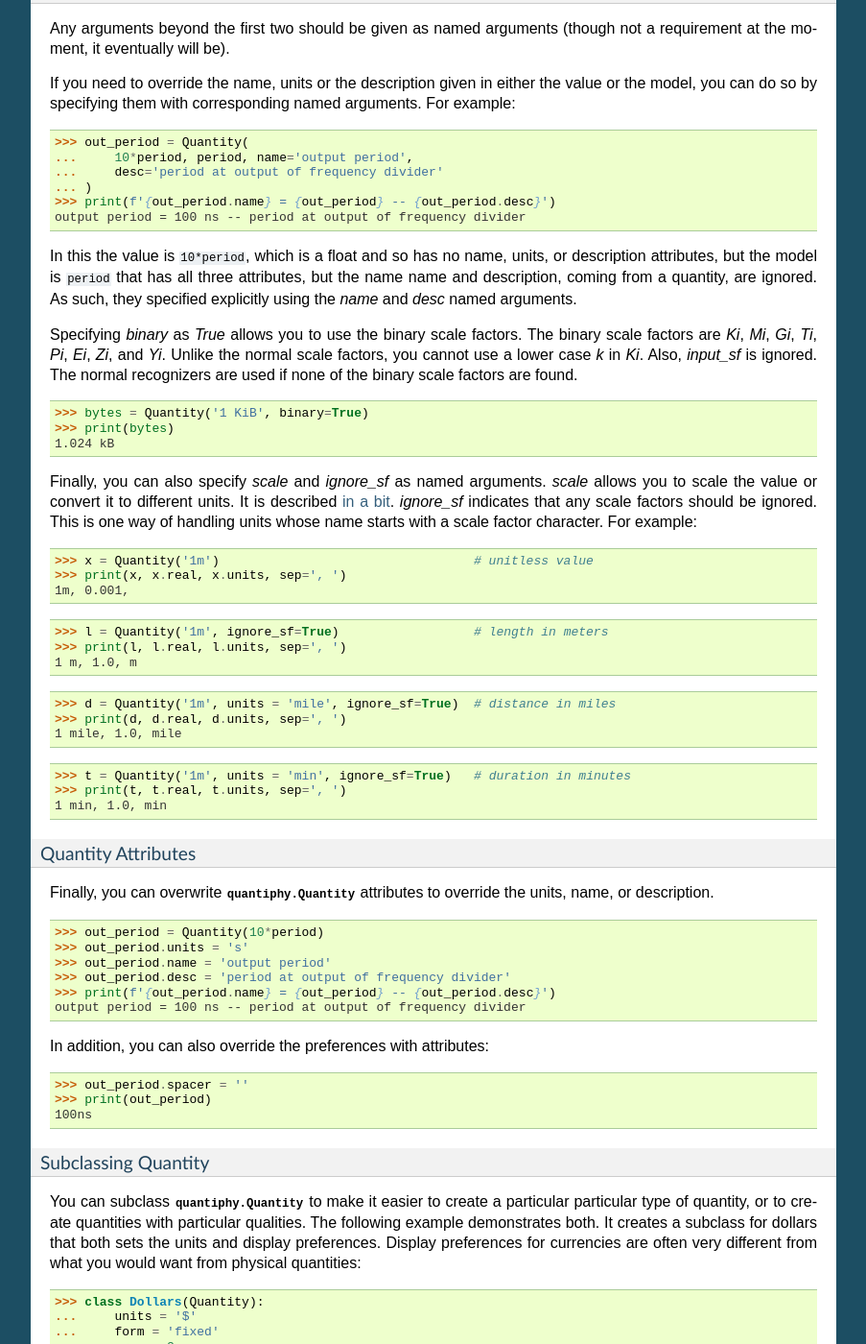
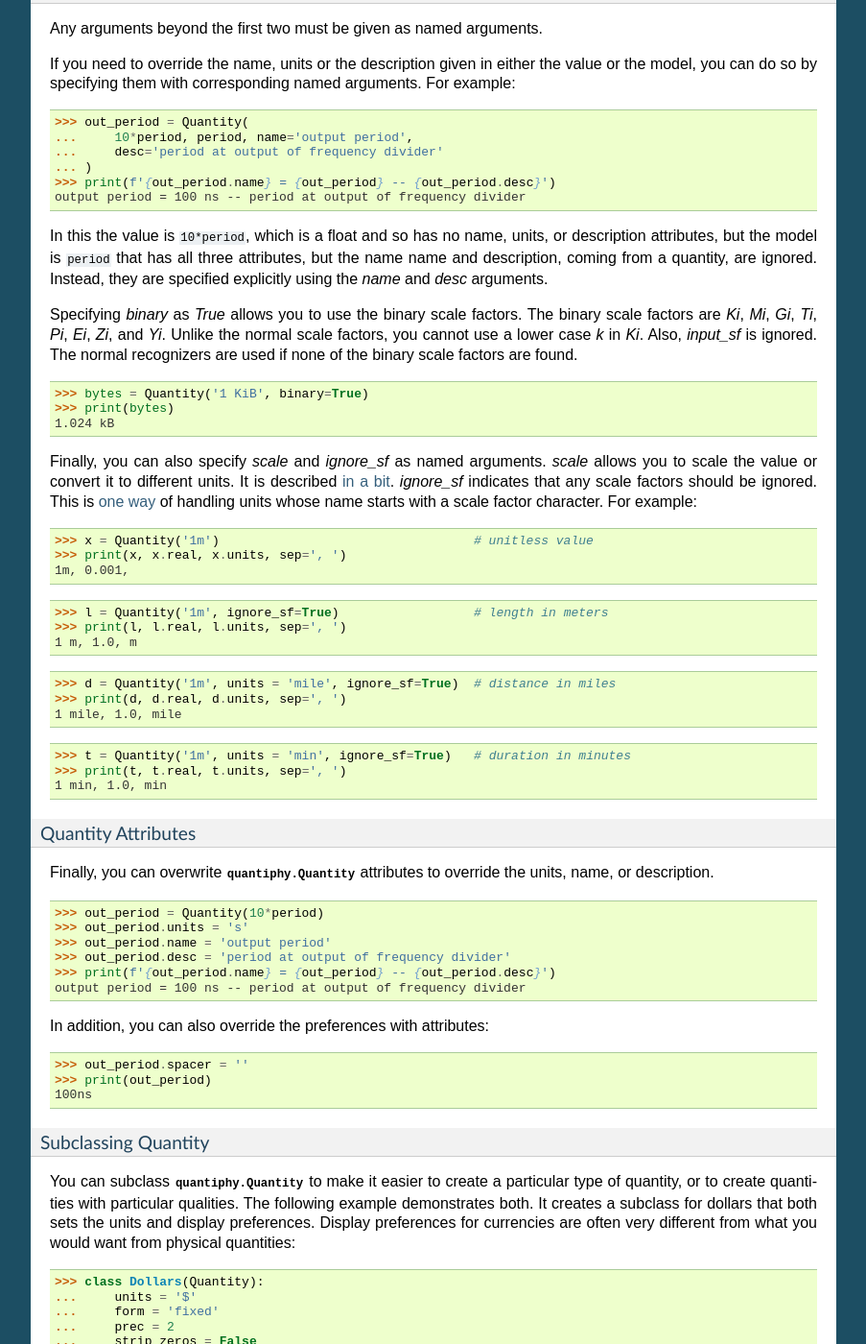
Before and after one commit to KenKundert/quantiphy, a Sphinx documentation site: the page built from doc/user.rst, in a window 1280 px wide and 1400 px high, scrolled down 4887 px. Shown: the whole window at 96% size, without its empty margins (198-1101 px from the left). Built offline with Sphinx 7.4.7, drawn with Linux system fonts in a browser that asks for light colours; some of the changed text lies outside the part shown.

Commit message:
Edit the documentation.

```diff
--- a/doc/examples.rst
+++ b/doc/examples.rst
@@ -368,8 +368,8 @@
 normally the return value is discarded.
 
 Another example of using *QuantiPhy* to implement casual time units is the
-*alarm* script, which notifies you as reminder after the specified amount of
-time has past. You can find `alarm <https://github.com/KenKundert/alarm>`_ on
+*remind* script, which notifies you as reminder after the specified amount of
+time has past. You can find `remind <https://github.com/KenKundert/remind>`_ on
 GitHub.
 
 .. hide the following
@@ -935,7 +935,7 @@
     100000 ADA =   $8,203.00  4%   (1 ADA =     $0.08)
          Total = $218,227.10
 
-A more sophisticated version of `cryptcurrency
+A more sophisticated version of `cryptocurrency
 <https://github.com/KenKundert/cryptocurrency/blob/master/cryptocurrency>`_
 this example can be found on GitHub.
 
--- a/doc/user.rst
+++ b/doc/user.rst
@@ -314,8 +314,7 @@
 The Remaining Arguments
 """""""""""""""""""""""
 
-Any arguments beyond the first two should be given as named arguments (though
-not a requirement at the moment, it eventually will be).
+Any arguments beyond the first two must be given as named arguments.
 
 If you need to override the name, units or the description given in either the
 value or the model, you can do so by specifying them with corresponding named
@@ -333,7 +332,7 @@
 In this the value is ``10*period``, which is a float and so has no name, units,
 or description attributes, but the model is ``period`` that has all three
 attributes, but the name name and description, coming from a quantity, are
-ignored. As such, they specified explicitly using the *name* and *desc* named
+ignored. Instead, they are specified explicitly using the *name* and *desc*
 arguments.
 
 Specifying *binary* as *True* allows you to use the binary scale factors. The
@@ -349,8 +348,8 @@
 Finally, you can also specify *scale* and *ignore_sf* as named arguments.
 *scale* allows you to scale the value or convert it to different units. It is
 described :ref:`in a bit <scaling upon creation>`. *ignore_sf* indicates that
-any scale factors should be ignored. This is one way of handling units whose
-name starts with a scale factor character. For example:
+any scale factors should be ignored. This is :ref:`one way <ambiguity>` of
+handling units whose name starts with a scale factor character. For example:
 
     >>> x = Quantity('1m')                                  # unitless value
     >>> print(x, x.real, x.units, sep=', ')
@@ -397,11 +396,11 @@
 """"""""""""""""""""
 
 You can subclass :class:`quantiphy.Quantity` to make it easier to create
-a particular particular type of quantity, or to create quantities with
-particular qualities.  The following example demonstrates both. It creates
-a subclass for dollars that both sets the units and display preferences.
-Display preferences for currencies are often very different from what you would
-want from physical quantities:
+a particular type of quantity, or to create quantities with particular
+qualities.  The following example demonstrates both. It creates a subclass for
+dollars that both sets the units and display preferences.  Display preferences
+for currencies are often very different from what you would want from physical
+quantities:
 
 .. code-block:: python
 
```
Also changed, not shown: other parts of doc/user.rst (+2 -2 lines).
